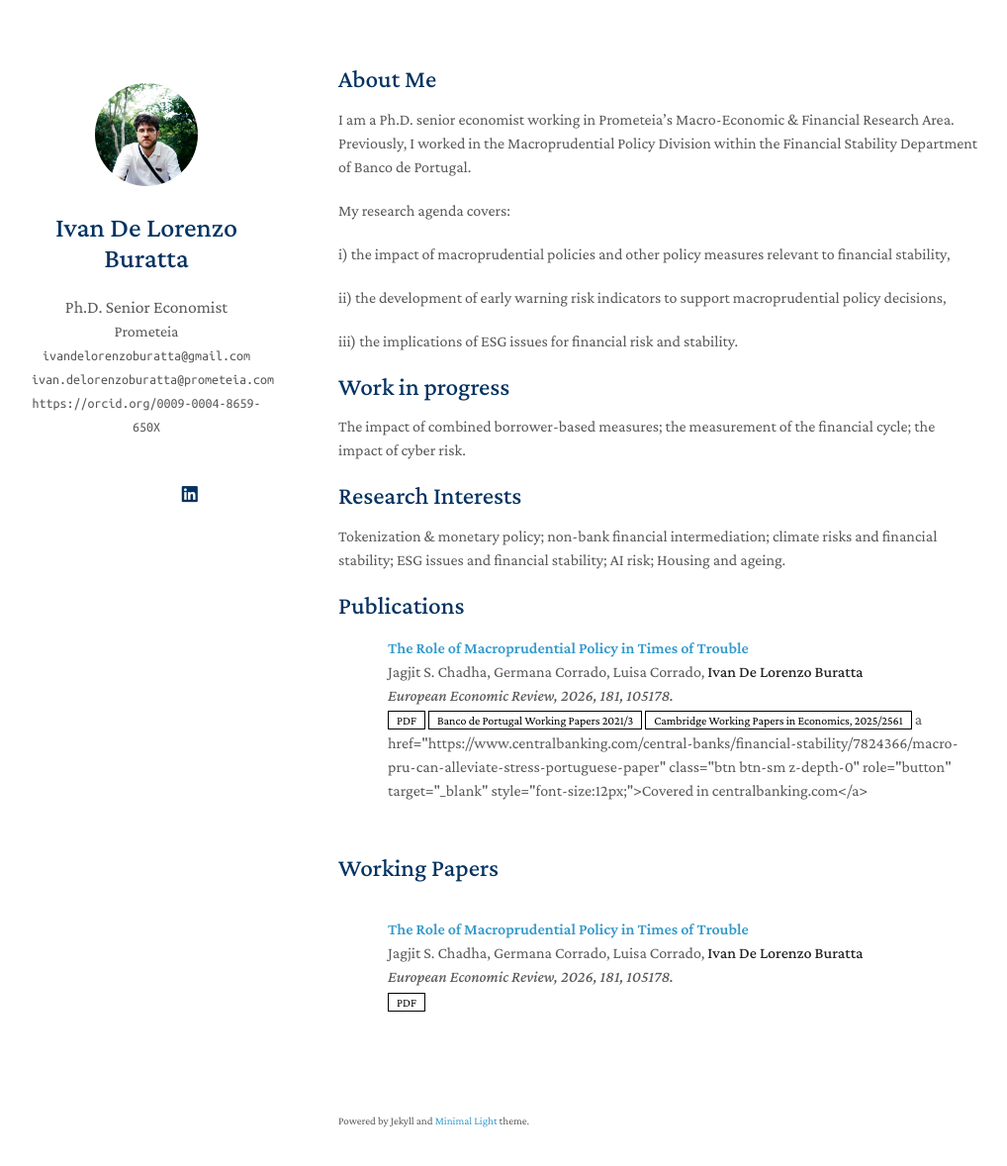
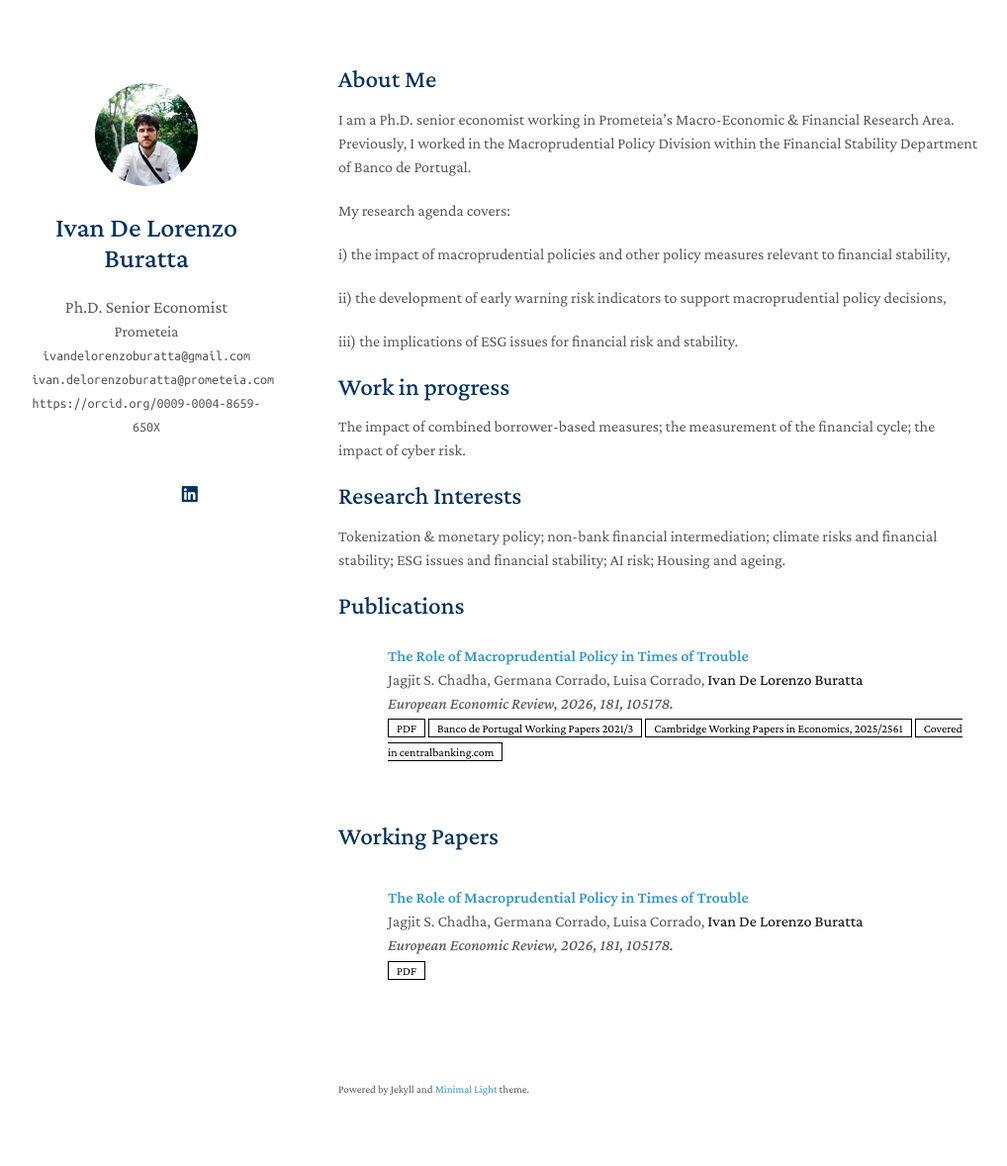
Before and after one commit to ivandelo/ivandelo.github.io, a Jekyll site: the page built from index.md, in a window 1280 px wide and 1213 px high. Shown: the top 1178 px of the window at 99% size, without its empty margins (128-1146 px from the left). Built offline with Jekyll 4.4.1, drawn with Linux system fonts in a browser that asks for light colours; a style sheet for code colours, icons or effects is not loaded; our own code applies the rules of GitHub Pages for plain Markdown files.

Commit message:
Update publications.yml

```diff
--- a/_data/publications.yml
+++ b/_data/publications.yml
@@ -12,7 +12,7 @@ main:
       <a href="https://www.econ.cam.ac.uk/publications/cwpe/2561"
          class="btn btn-sm z-depth-0" role="button" target="_blank"
          style="font-size:12px;">Cambridge Working Papers in Economics, 2025/2561</a>
-         a href="https://www.centralbanking.com/central-banks/financial-stability/7824366/macro-pru-can-alleviate-stress-portuguese-paper"
+      <a href="https://www.centralbanking.com/central-banks/financial-stability/7824366/macro-pru-can-alleviate-stress-portuguese-paper"
          class="btn btn-sm z-depth-0" role="button" target="_blank"
          style="font-size:12px;">Covered in centralbanking.com</a>
     #bibtex: https://bib.yliu.me/MICCAI23.txt
```
